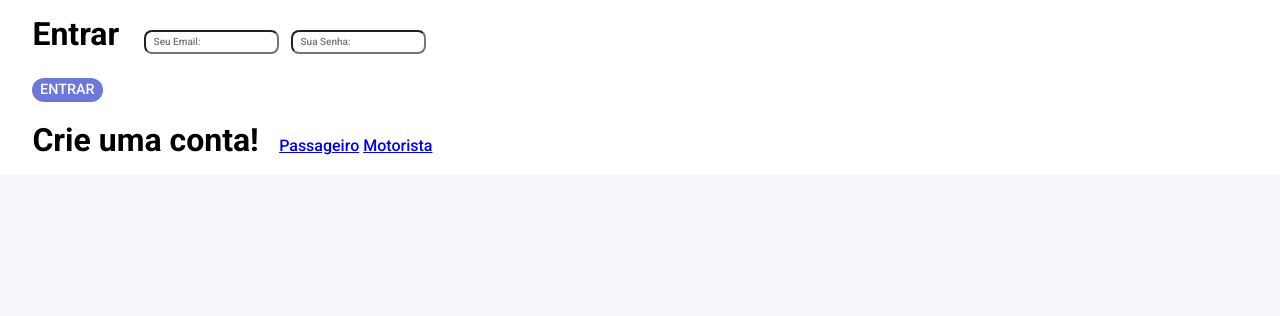
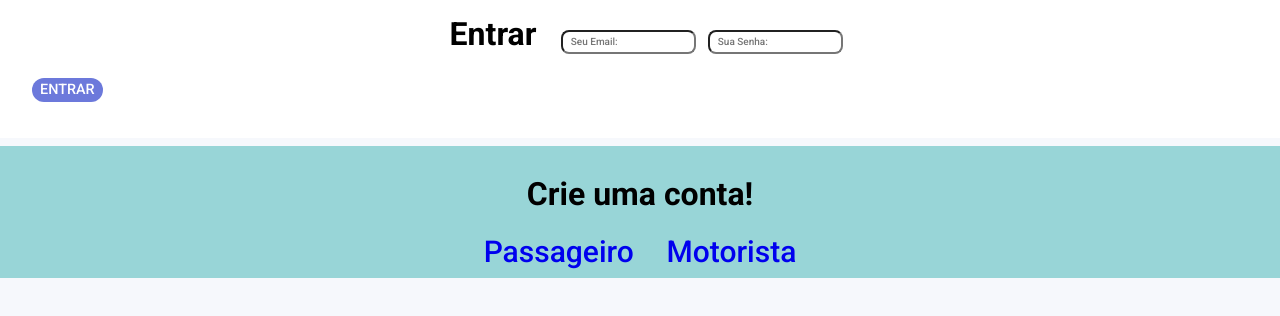
Before and after one commit to ICEI-PUC-Minas-PMGCC-TI/ti-1-pmg-cc-m-20231-tiaw-mobilidade-urbana-3, a plain HTML site: page src/index.html in a window 1280 px wide. Drawn offline with nearby package versions, Linux system fonts and the light colour scheme.

Commit message:
media_Querys

```diff
--- a/src/assets/css/global.css
+++ b/src/assets/css/global.css
@@ -2,6 +2,7 @@
 * {
     font-family: 'Roboto', sans-serif;
     box-sizing: border-box;
+    text-decoration: none;
 }
 
 body {
@@ -12,14 +13,38 @@ body {
     column-width:  50%;
 }
 
+/* .registrar-conta .link-pages a{
+        font-size: 100px;
+} */
+
 .content-main {
     background-color: white;
-    align-items: center;
-    flex-direction: row;
-    justify-content: center;
-    align-items: center;
     width: 100%;
     padding: 1rem;
+}
+
+.content-reg {
+    background-color: #98d5d7;
+    padding: .5rem;
+    align-items: center;
+    margin: .5rem 0;
+
+}
+
+.content-reg h1{
+    display: flex;
+    flex-wrap: nowrap;
+    justify-content: center;
+    padding: .9rem;
+
+}
+
+.content-reg a{
+    display: flex;
+    flex-wrap: nowrap;
+    justify-content: center;
+    padding: .9rem;
+
 }
 
 h1 {
@@ -79,6 +104,7 @@ input {
 
 }
 
+
 .pagination button{
     padding: .25rem .5rem;
     margin: .25rem 0;
@@ -87,6 +113,7 @@ input {
     border: none;
     border-radius: 1rem;
     color: #fff;
+    display: flex
 
 }
 
@@ -130,4 +157,14 @@ input {
         margin: 1rem auto;
         border-radius: 1rem;
     }
+
+    .content-reg {
+        text-align: center;
+    }
+
+    .content-reg a {
+        display: inline;
+        font-size: 30px;
+        justify-content: space-between;
+    }
 }
--- a/src/assets/css/list-users.css
+++ b/src/assets/css/list-users.css
@@ -16,11 +16,17 @@
     background-color: #98d5d7;
 }
 
-
-
 @media screen and (min-width: 380px) {
     .users{
         grid-template-columns: 1fr
+    }
+
+    .content-main {
+        text-align: center;
+    }
+
+    .content {
+        text-align: center;
     }
 }
 /* On screens that are 576px or less*/
--- a/src/index.html
+++ b/src/index.html
@@ -24,20 +24,23 @@
 
 
         <div class="pagination" id="btnLogin">
-            <div class="">
+            <div class="pag-entrar">
                 <button id="btnEntrar" type="button" >
                     ENTRAR
                 </button>
             </div>
         </div>
 
+
+    </main>
+
+    <article class="content-reg">
         <div id="register-conta" >
             <h1>Crie uma conta!</h1>
             <a id="link-pages" href="registro-passageiro.html">Passageiro</a>
             <a id="link-pages" href="registro-motorista.html" >Motorista</a>
         </div>
-
-    </main>
+    </article>
 
     <section>
         <!-- lista de cadastrados -->
```
